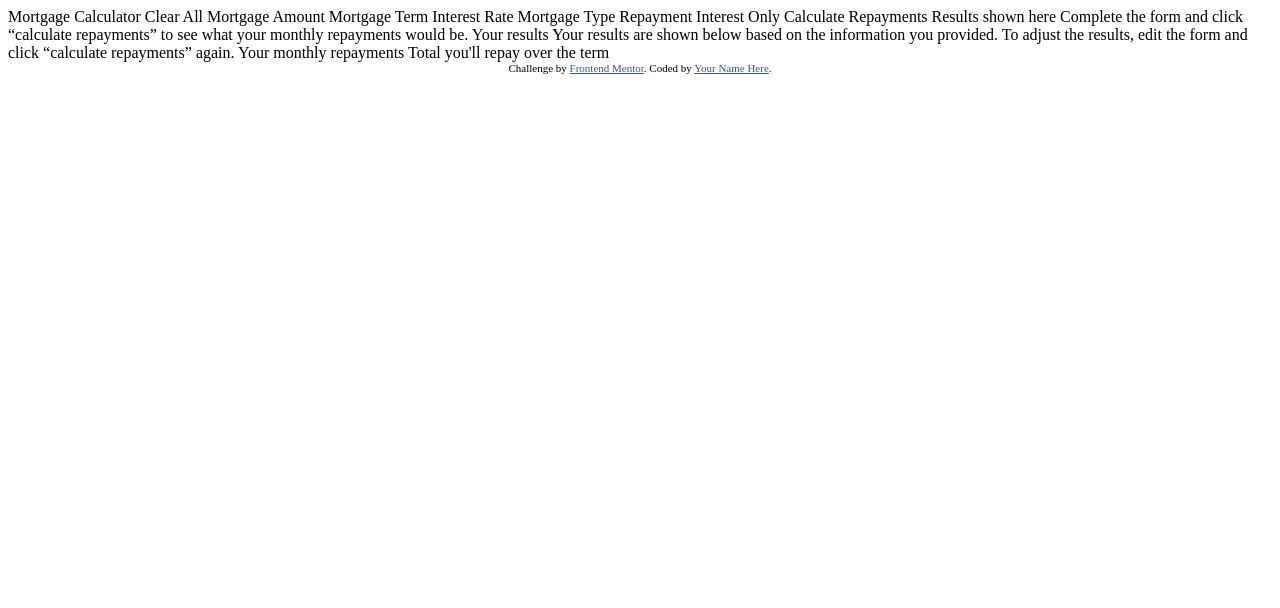
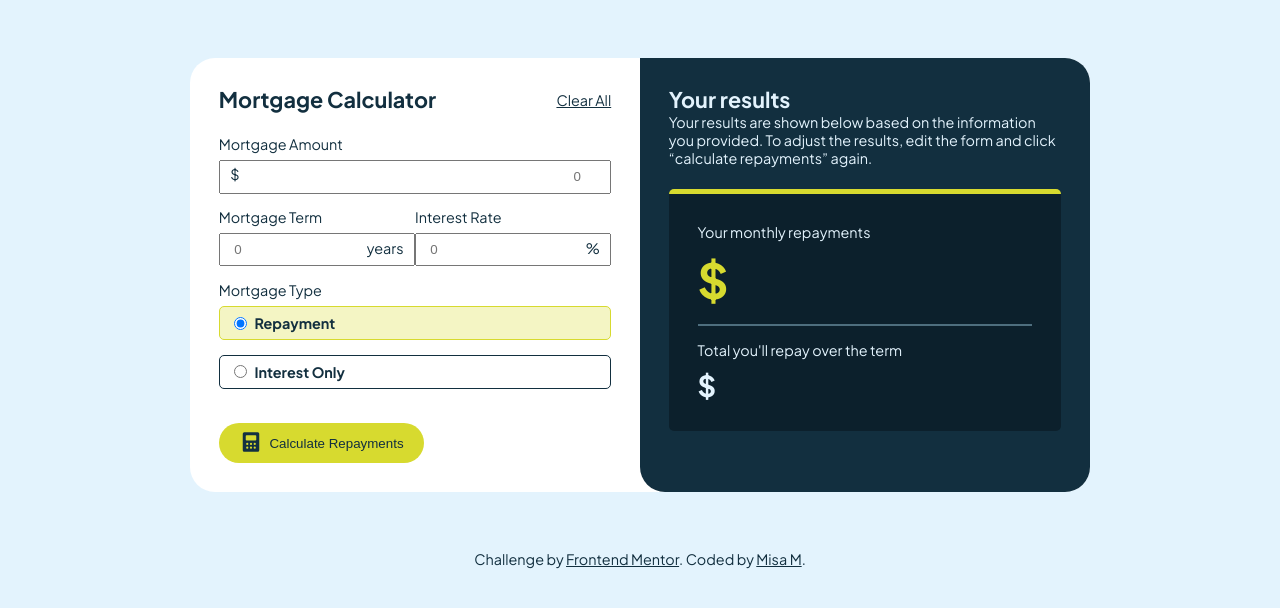
Before and after one commit to mmisa0009/calculator, a plain HTML site: page index.html in a window 1280 px wide. Drawn offline with Linux system fonts and the light colour scheme.

Commit message:
add js file and modify css file

```diff
--- a/index.html
+++ b/index.html
@@ -8,54 +8,93 @@
 
   <title>Frontend Mentor | Mortgage repayment calculator</title>
 
-  <!-- Feel free to remove these styles or customise in your own stylesheet 👍 -->
-  <style>
-    .attribution { font-size: 11px; text-align: center; }
-    .attribution a { color: hsl(228, 45%, 44%); }
-  </style>
+  <link rel="stylesheet" href="style.css">
 </head>
 <body>
 
-  Mortgage Calculator
-  Clear All
+  <div class="container">
+    <div class="column left">
+      <div class="header">
+        <h2>Mortgage Calculator</h2>
+        <a href="#" class="clear-btn">Clear All</a>
+      </div>
 
-  Mortgage Amount
+      <div class="input amount">
+        <label for="amount">Mortgage Amount</label>
+        <div class="box">
+          <span class="symbol">$</span>
+          <input type="number" id="amount" placeholder="0" min="0" step="1000">
+        </div>
+      </div>
 
-  Mortgage Term
+      <div class="third-row">
+        <div class="input term">
+          <label for="term">Mortgage Term</label>
+          <div class="box">
+            <input type="number" id="term" placeholder="0" min="0" step="1">
+            <span class="unit">years</span>
+          </div>
+        </div>
 
-  Interest Rate
+        <div class="input interest">
+          <label for="interest">Interest Rate</label>
+          <div class="box">
+            <input type="number" id="interest" placeholder="0" min="0" step="0.01">
+            <span class="unit">%</span>
+          </div>
+        </div>
+      </div>
 
-  Mortgage Type
-  Repayment
-  Interest Only
+      <div class="fourth-row">
+        <p>Mortgage Type</p>
+        <div class="mortgage-type">
+          <label>
+            <input type="radio" name="mortgage-type" value="repayment" checked>
+            <span>Repayment</span>
+          </label>
+          <label>
+            <input type="radio" name="mortgage-type" value="interest-only">
+            <span>Interest Only</span>
+          </label>
+        </div>
+      </div>
 
-  Calculate Repayments
+      <button class="calculate-btn"><span><img src="assets/images/icon-calculator.svg" alt="calc"></span>Calculate Repayments</button>
 
-  <!-- Empty results start -->
+    </div>
 
+    <div class="column right">
+      <!-- Empty results start
       Results shown here
-
       Complete the form and click “calculate repayments” to see what
-  your monthly repayments would be.
-
+      your monthly repayments would be. -->
       <!-- Empty results end -->
-
       <!-- Completed results start -->
-
-  Your results
-
+      <div class="description">
+        <h2>Your results</h2>
+        <p>
           Your results are shown below based on the information you provided.
           To adjust the results, edit the form and click “calculate repayments” again.
+        </p>
+      </div>
 
-  Your monthly repayments
+      <div class="results">
+        <p>Your monthly repayments</p>
+        <h1 id="monthly-result"><span>$</span></h1>
+        <hr>
+        <p>Total you'll repay over the term</p>
+        <h3 id="total"><span>$</span></h3>
+      </div>
+      <!-- Completed results end -->
+    </div>
 
-  Total you'll repay over the term
 
-  <!-- Completed results end -->
-
+    </div>
     <div class="attribution">
     Challenge by <a href="https://www.frontendmentor.io?ref=challenge">Frontend Mentor</a>.
-    Coded by <a href="#">Your Name Here</a>.
+    Coded by <a href="https://www.frontendmentor.io/profile/mmisa0009">Misa M</a>.
   </div>
+
+  <script src="script.js"></script>
 </body>
 </html>
--- /dev/null
+++ b/script.js
@@ -0,0 +1,39 @@
+
+
+
+
+const calculateButton = document.querySelector('.calculate-btn');
+
+calculateButton.addEventListener('click', function() {
+    const amount = parseFloat(document.getElementById('amount').value);
+    const term = parseInt(document.getElementById('term').value)*12;
+    const interest = parseFloat(document.getElementById('interest').value)/100/12;
+
+    if (isNaN(amount) || amount <= 0) {
+        return alert('Please enter a valid amount.');
+    }
+
+    if (isNaN(term) || term <= 0) {
+        return alert('Please enter a valid term in years.');
+    }
+
+    if (isNaN(interest) || interest <= 0) {
+        return alert('Please enter a valid interest rate.');
+    }
+
+    const mortgageType = document.querySelector('input[name="mortgage-type"]:checked')?.value;
+    let monthlyRepayment, totalRepayment;
+
+    if (mortgageType == 'repayment') {
+        monthlyRepayment = (amount * interest *((1+ interest)**term) / ((1+interest)**term-1));
+        totalRepayment = monthlyRepayment * term;
+    } else {
+        monthlyRepayment = amount * interest;
+        totalRepayment = monthlyRepayment * term + amount;
+    }
+
+    document.getElementById('monthly-result').innerHTML = `<span>$</span> ${monthlyRepayment.toFixed(2)}`;
+    document.getElementById('total').innerHTML = `<span>$</span> ${totalRepayment.toFixed(2)}`;
+
+
+});
--- /dev/null
+++ b/style.css
@@ -0,0 +1,207 @@
+@font-face {
+    font-family: 'Plus Jakarta Sans';
+    src: url(assets/fonts/PlusJakartaSans-VariableFont_wght.ttf);
+}
+
+*,
+*::before,
+*::after {
+    box-sizing: border-box;
+    margin: 0;
+    padding: 0;
+}
+
+body {
+    background-color: hsl(202, 86%, 94%);
+    padding: 0;
+    margin: 0;
+    font-family: 'Plus Jakarta Sans', sans-serif;
+    color: hsl(202, 55%, 16%);
+    font-size: 0.9rem;
+}
+
+.container {
+    max-width: 900px;
+    margin: 4em auto;
+    display: flex;
+    justify-content: space-between;
+    background-color: white;
+    border-radius: 25px;
+}
+
+.column.left {
+    width: 50%;
+    padding: 2em;
+}
+
+.column.right {
+    width: 50%;
+    background-color: hsl(202, 55%, 16%);
+    color: hsl(202, 86%, 94%);
+    border-radius: 25px;
+    border-top-left-radius: 0;
+    padding: 2em;
+}
+
+.header {
+    display: flex;
+    align-items: center;
+    justify-content: space-between;
+    padding-bottom: 1.5em;
+}
+
+#amount {
+    height: 2.5em;
+}
+
+.input.amount input {
+    text-align: right;
+}
+
+
+.third-row {
+    display: flex;
+    padding: 1em 0;
+    justify-content: space-between;
+}
+
+.box {
+    position: relative;
+    margin-top: 0.5em;
+}
+
+.box input{
+    width: 100%;
+    padding-right: 1em;
+    padding-left: 1em;
+    height: 2em;
+}
+
+#term {
+    height: 2.5em;
+}
+
+#interest {
+    height: 2.5em;
+}
+
+.box .symbol {
+    position: absolute;
+    top: 13%;
+    left: 0.8em
+}
+
+.box .unit {
+    position: absolute;
+    right: 0.8em;
+    top: 45%;
+    transform: translateY(-50%);
+    color: hsl(202, 55%, 16%);
+    pointer-events: none;
+}
+
+.mortgage-type {
+    display: flex;
+    flex-direction: column;
+    padding: 0.5em 0;
+    gap:1em;
+}
+
+.mortgage-type label{
+    display: flex;
+    align-items: center;
+    gap: 0.5em;
+    cursor: pointer;
+    position: relative;
+    border-radius: 5px;
+    border: 1px solid hsl(202, 55%, 16%);
+    padding: 0.5em 1em;
+    font-weight: 700;
+}
+
+.mortgage-type label:has(input[type="radio"]:checked) {
+    background-color: hsla(61, 71%, 58%, 0.323);
+    border: 1px solid hsl(61, 70%, 52%);
+    border-radius: 5px;
+}
+
+.calculate-btn {
+    background-color:hsl(61, 70%, 52%);
+    color: hsl(202, 55%, 16%);
+    border-radius: 25px;
+    padding: 0.5em 1.5em;
+    border: none;
+    display: flex;
+    align-items: center;
+    gap: 0.5em;
+    margin-top: 2em;
+}
+
+.calculate-btn:hover {
+    background-color: hsl(61, 70%, 62%);
+    cursor: pointer;
+}
+
+
+.results {
+    background-color: hsl(202, 56%, 11%);
+    border-radius: 5px;
+    padding: 2em;
+    border-top: hsl(61, 70%, 52%) solid 5px
+}
+
+#monthly-result {
+    margin-top: 0.5rem;
+    font-size: 3rem;
+}
+
+#total {
+    margin-top: 0.5rem;
+    font-size: 1.8rem;
+}
+
+.description {
+    padding-bottom: 1.5em;
+}
+
+hr {
+    color: hsl(200, 24%, 40%);
+    border: solid 0.8px;
+    margin: 1em auto;
+}
+
+a {
+     color: hsl(202, 55%, 16%)
+}
+
+h1 {
+    color: hsl(61, 70%, 52%);
+
+}
+
+.attribution {
+    text-align: center;
+}
+
+@media (max-width: 768px) {
+    .container {
+        flex-direction: column;
+        width: 80%;
+    }
+
+    .column.left, .column.right {
+        width: 100%;
+    }
+
+    .header {
+        align-items: flex-start;
+    }
+
+    .third-row {
+        flex-direction: column;
+    }
+
+    .box {
+        width: 100%;
+    }
+}
```
Also changed, not shown: 1 other file. Lines whose indentation alone changed are shown as unchanged.
